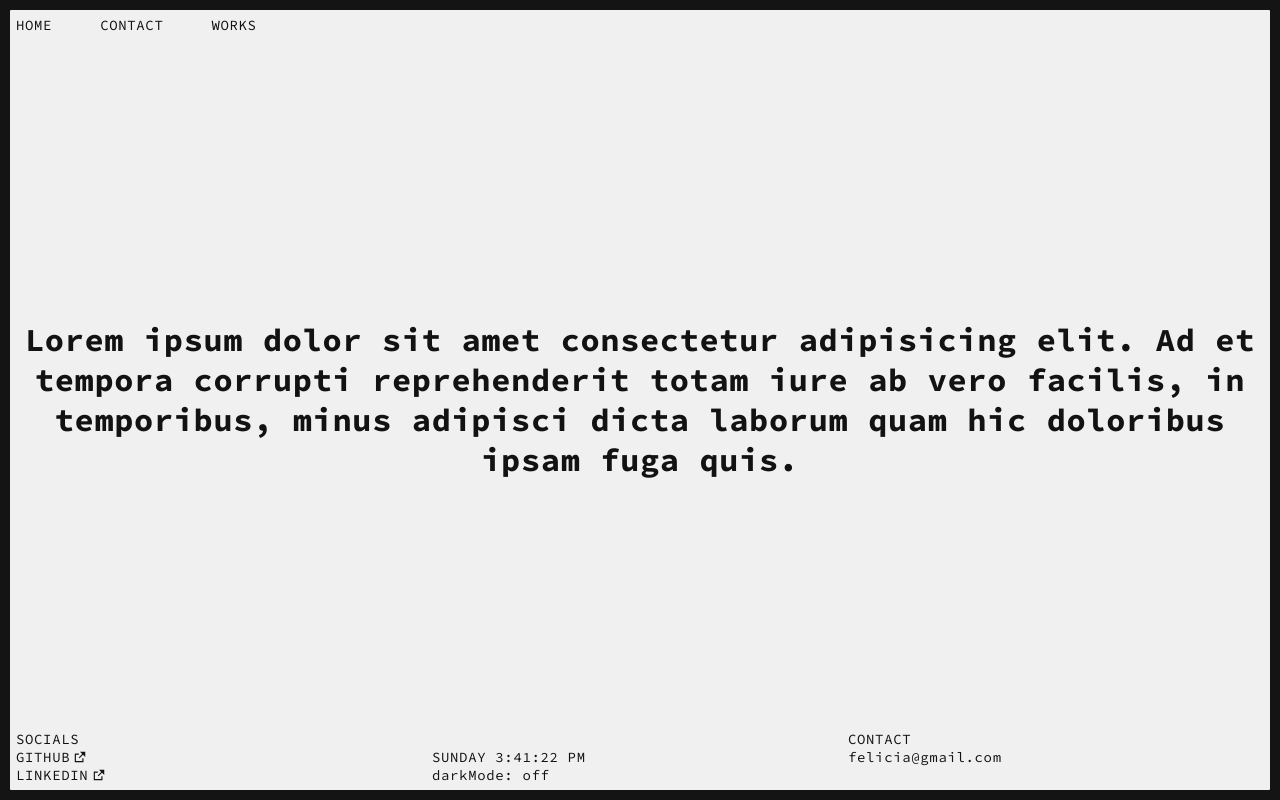
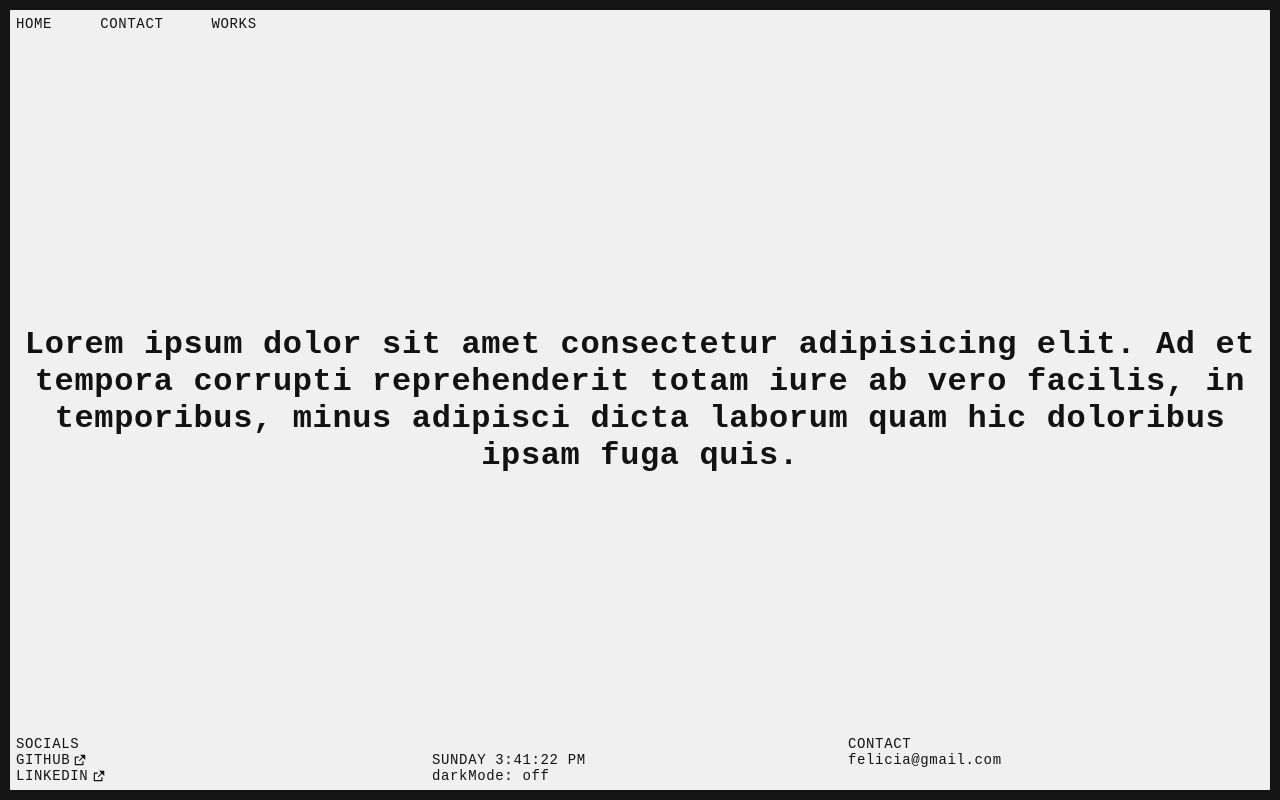
Before and after one commit to feliciawillnas/myportfolio, a React (Vite) app: page / in a window 1280 px wide. Built offline with nearby package versions, Linux system fonts and the light colour scheme.

Commit message:
changed font for h2

```diff
--- a/src/GlobalStyles.js
+++ b/src/GlobalStyles.js
@@ -29,7 +29,7 @@ html, body, #root {
   }
 
   h2 {
-    font-family: "Press Start 2P", system-ui;
+    font-family: "DotGothic16", sans-serif;
   }
 
   h4 {
--- a/src/index.css
+++ b/src/index.css
@@ -1 +1 @@
-@import url("https://fonts.googleapis.com/css2?family=Press+Start+2P&family=Source+Code+Pro:ital,wght@0,200..900;1,200..900&display=swap");
+/* @import url("https://fonts.googleapis.com/css2?family=DotGothic16&family=Source+Code+Pro:ital,wght@0,200..900;1,200..900&display=swap"); */
```
